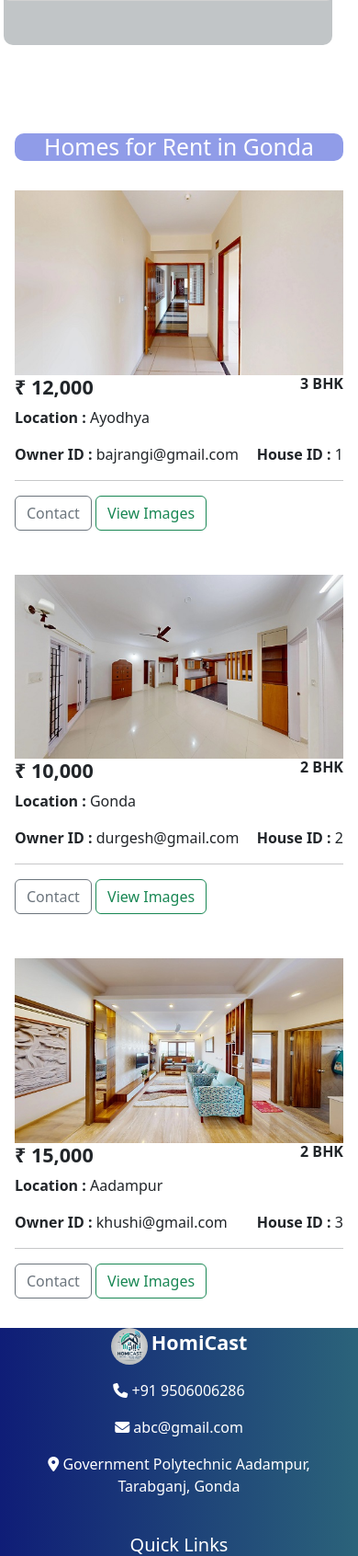
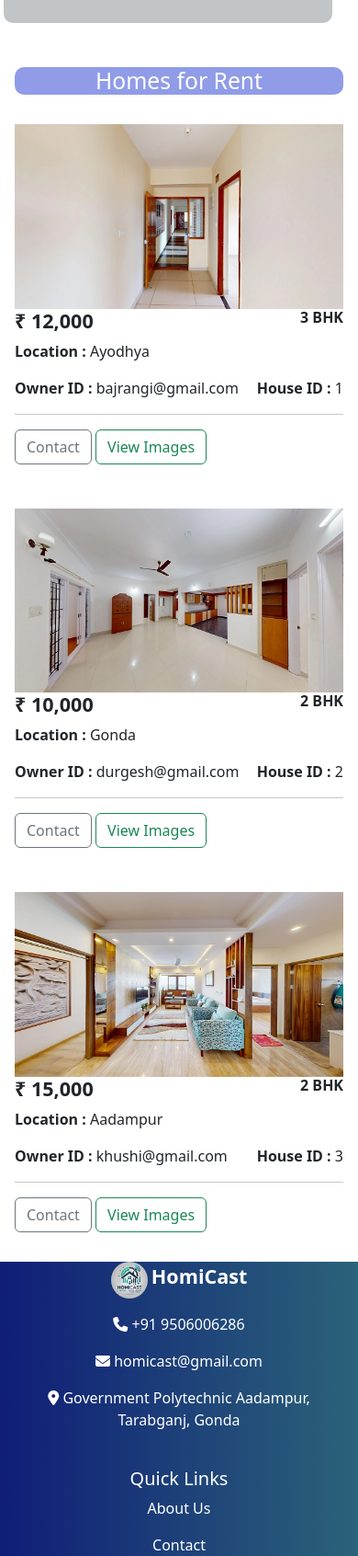
Before and after one commit to Prince-Patwa/HomiCast, a Django app: page / in a window 390 px wide. Shown: the part 4070-5762 px from the top of the page at 92% size. Run offline with Django 5.2, Linux system fonts and the light colour scheme; data comes from the database, SQL or seed files in the repository; both versions use the stored data as it was after the commit; parts of the project's set-up code (start-up, migrations or seed data) failed here and were passed over; some libraries are stand-ins or nearby versions.

Commit message:
some changes in houseapp/templates index.html, base.html and registration.html

```diff
--- a/houseapp/templates/base.html
+++ b/houseapp/templates/base.html
@@ -15,7 +15,7 @@
     <!-- Header -->
     <div class="row header py-2 text-white text-center text-md-start">
       <div class="col-12 col-md-4 mb-2 mb-md-0 text-center"><i class="fa-solid fa-phone"></i> +91 9506006286</div>
-      <div class="col-12 col-md-4 mb-2 mb-md-0 text-center"><i class="fa-solid fa-envelope"></i> abc@gmail.com</div>
+      <div class="col-12 col-md-4 mb-2 mb-md-0 text-center"><i class="fa-solid fa-envelope"></i> homicast@gmail.com</div>
       <div class="col-12 col-md-4 d-flex justify-content-center gap-2 text-center">
         <a href="#"><i class="fa-brands fa-facebook fs-5"></i></a>
         <a href="#"><i class="fa-brands fa-instagram fs-5"></i></a>
@@ -66,7 +66,7 @@
               <span class="text-white fw-bold fs-4">Homi</span><span class="text-white fw-bold fs-4">Cast</span>
             </a>
             <p class="mt-3"><i class="fa-solid fa-phone"></i> +91 9506006286</p>
-            <p><i class="fa-solid fa-envelope"></i> abc@gmail.com</p>
+            <p><i class="fa-solid fa-envelope"></i> homicast@gmail.com</p>
             <p><i class="fa-solid fa-location-dot"></i> Government Polytechnic Aadampur, Tarabganj, Gonda</p>
           </div>
           <div class="col-md-4 mb-4 text-center">
--- a/houseapp/templates/index.html
+++ b/houseapp/templates/index.html
@@ -25,9 +25,9 @@
     <!-- Slider End -->
 
     <!-- Buy Section -->
-    <div class="row mt-5">
+    <div class="row mt-4">
         <div class="col-12 mx-auto text-center">
-            <h2 class="text-white" id="records">Homes for sell in Gonda</h2>
+            <h2 class="text-white" id="records">Homes for Sell</h2>
         </div>
         {% for sell in sells %}
             <div class="col-lg-4 my-4">
@@ -54,18 +54,6 @@
         <div class="col-12 mx-auto text-center">
             <h2 class="text-white" id="records">Why HomiCast trustable</h2>
         </div>
-        {% comment %} <div class="d-flex flex-wrap gap-3 justify-content-center mt-4">
-            {% for x in "12345" %}
-            <div class="card bg-white rounded-2" style="width: 200px;">
-                <div class="card-body">
-                    <img src="{% static 'images/whyHomi1.png' %}" class="w-100 rounded-3" alt="">
-                    <p class="fw-bold mt-2">2 BHK in Tarabganj</p>
-                    <p><i class="fa-solid fa-location-dot"></i> Off Tarabganj Road</p>
-                    <p><i class="fa-regular fa-square"></i> 1,200 sqft</p>
-                </div>
-            </div>
-            {% endfor %}
-        </div> {% endcomment %}
         <div class="row">
             <div class="col-sm-11 mx-auto" id="back">
                 <div class="row my-5">
@@ -140,8 +128,8 @@
 
     <!-- Rent Section -->
     <div class="row mt-5">
-        <div class="col-12 mx-auto text-center mt-5">
-            <h2 class="text-white" id="records">Homes for Rent in Gonda</h2>
+        <div class="col-12 mx-auto text-center">
+            <h2 class="text-white" id="records">Homes for Rent</h2>
         </div>
         {% for rent in rents %}
             <div class="col-lg-4 my-4">
--- a/houseapp/templates/registration.html
+++ b/houseapp/templates/registration.html
@@ -5,7 +5,7 @@
     <div class="col-sm-12">
         <div class="row my-3">
             <div class="col-sm-9 mx-auto" id="records">
-                <h1 class="text-center text-white">Registeration</h1>
+                <h1 class="text-center text-white">Registration</h1>
             </div>
         </div>
         <div class="row">
```
Also changed, not shown: db.sqlite3, media/static/images/asset_12.jpeg (added), media/static/images/asset_6.jpeg (added), media/static/images/whyHomi2_YOdaVFf.png (added), 9 other files.
